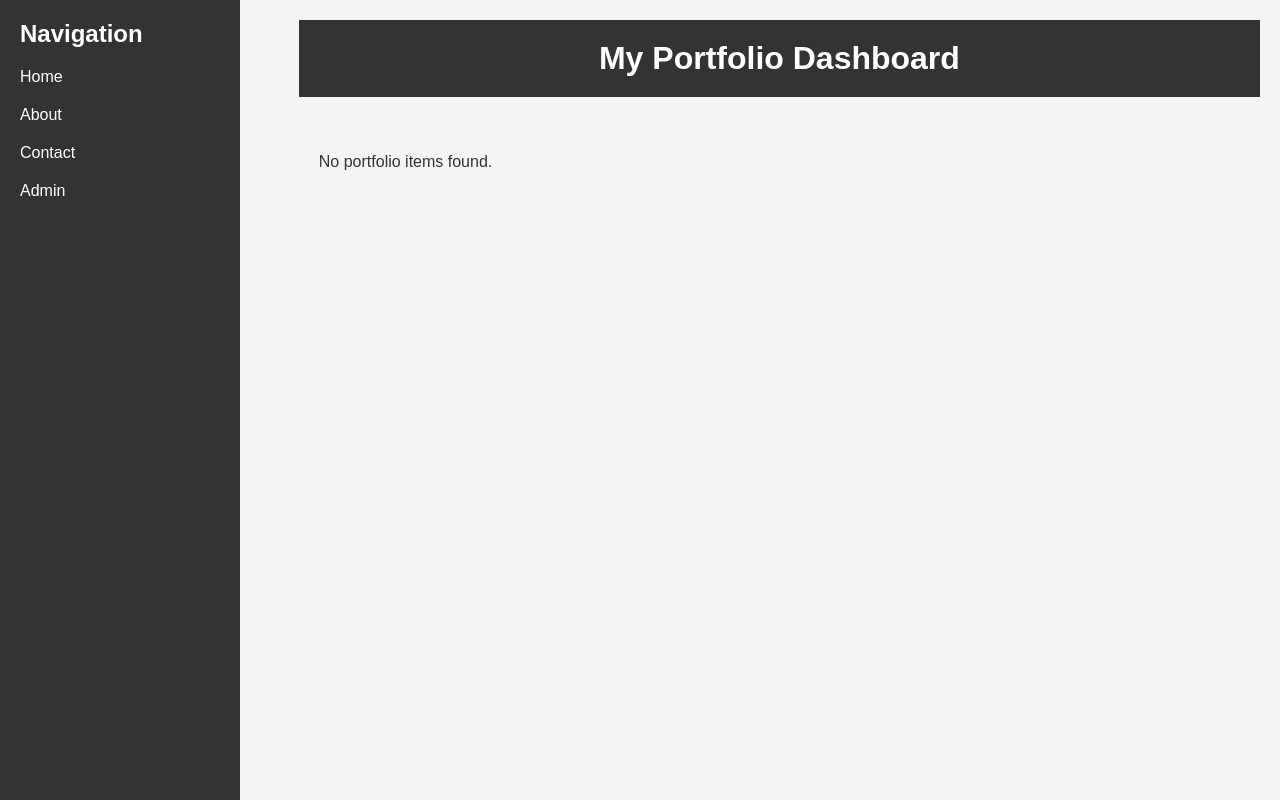
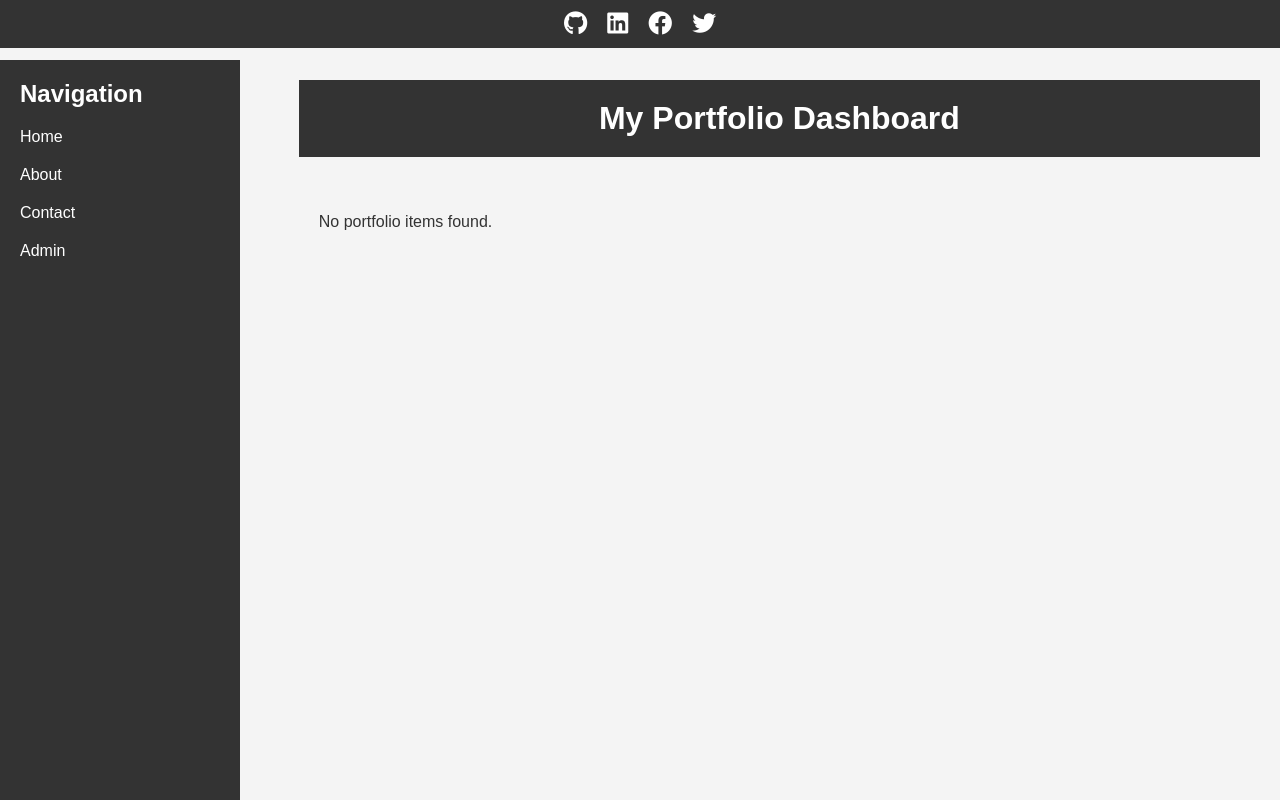
Before and after one commit to samparbeng/portfolio, a PHP site: page / in a window 1280 px wide. Run offline with PHP 8.4, Linux system fonts and the light colour scheme; data that the repository does not hold is empty.

Commit message:
added socials

```diff
--- a/css/style.css
+++ b/css/style.css
@@ -10,6 +10,35 @@ body {
 .container {
     display: flex;
     flex-wrap: wrap;
+    padding-top: 60px;
+    /* Adjusted for the top bar */
+}
+
+.top-bar {
+    position: fixed;
+    top: 0;
+    width: 100%;
+    background-color: #333;
+    color: #fff;
+    padding: 10px 0;
+    z-index: 1000;
+    text-align: center;
+}
+
+.social-links {
+    display: flex;
+    justify-content: center;
+    gap: 20px;
+}
+
+.social-links a {
+    color: #fff;
+    text-decoration: none;
+    font-size: 1.5em;
+}
+
+.social-links a:hover {
+    color: #ddd;
 }
 
 .sidebar {
@@ -19,7 +48,8 @@ body {
     padding: 20px;
     height: 100vh;
     position: fixed;
-    top: 0;
+    top: 60px;
+    /* Adjusted for the top bar */
     left: 0;
     overflow: auto;
     transition: transform 0.3s ease-in-out;
@@ -127,6 +157,7 @@ h1 {
         height: auto;
         transform: translateY(-100%);
         transition: transform 0.3s ease-in-out;
+        top: 0;
     }
 
     .sidebar.show {
--- a/index.php
+++ b/index.php
@@ -26,9 +26,10 @@ $conn->close();
 <!DOCTYPE html>
 <html lang="en">
 <head>
-    <meta charset="UTF-8">
+<meta charset="UTF-8">
     <title>My Portfolio Dashboard</title>
     <link rel="stylesheet" href="css/style.css">
+    <link rel="stylesheet" href="https://cdnjs.cloudflare.com/ajax/libs/font-awesome/6.0.0-beta3/css/all.min.css">
     <script>
         function toggleSidebar() {
             document.querySelector('.sidebar').classList.toggle('show');
@@ -36,6 +37,14 @@ $conn->close();
     </script>
 </head>
 <body>
+    <div class="top-bar">
+        <div class="social-links">
+            <a href="https://github.com/yourprofile" target="_blank" title="GitHub"><i class="fab fa-github"></i></a>
+            <a href="https://www.linkedin.com/in/yourprofile" target="_blank" title="LinkedIn"><i class="fab fa-linkedin"></i></a>
+            <a href="https://www.facebook.com/yourprofile" target="_blank" title="Facebook"><i class="fab fa-facebook"></i></a>
+            <a href="https://twitter.com/yourprofile" target="_blank" title="Twitter"><i class="fab fa-twitter"></i></a>
+        </div>
+    </div>
     <div class="container">
         <div class="toggle-button" onclick="toggleSidebar()">☰ Menu</div>
         <?php include 'sidebar.php'; ?>
```
